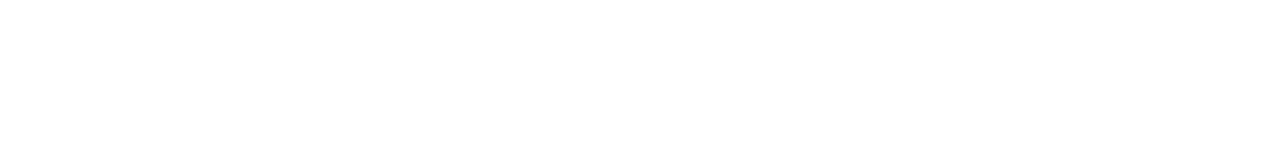
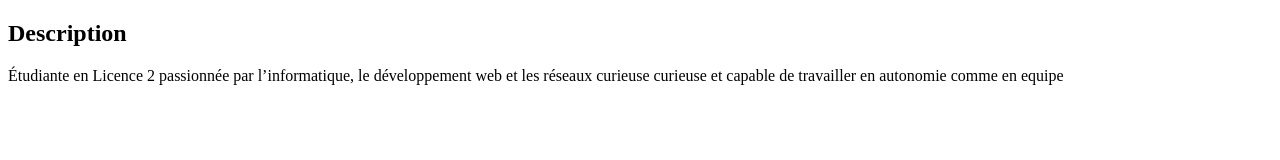
Before and after one commit to charlenesegla-dot/mon.cv, a plain HTML site: page index.html in a window 1280 px wide. Drawn offline with Linux system fonts and the light colour scheme.

Commit message:
mise en place de la selection description

```diff
--- a/index.html
+++ b/index.html
@@ -11,7 +11,9 @@
 
     </header>
     <main>
-
+<section><h2>Description</h2>
+<p>Étudiante en Licence 2  passionnée par l’informatique, le développement web et les réseaux curieuse curieuse et capable de travailler en autonomie comme en equipe</p>
+</section>
     </main>
     <footer>
 
```
